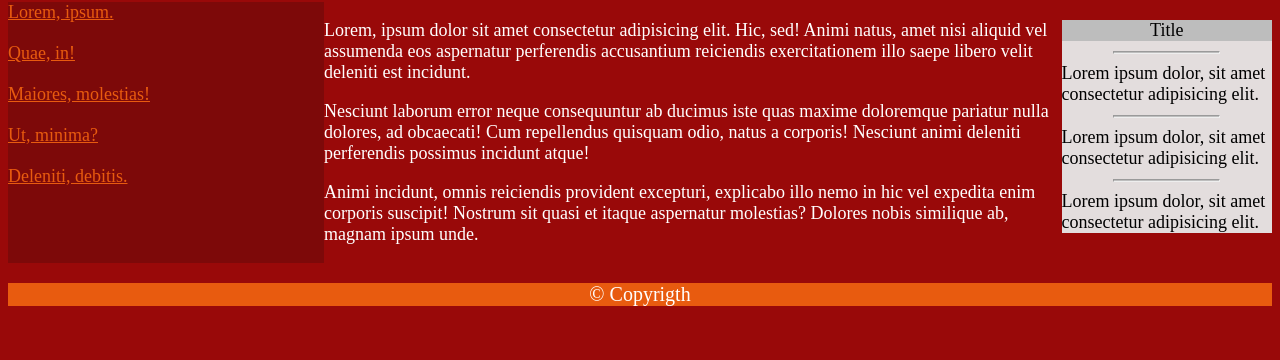
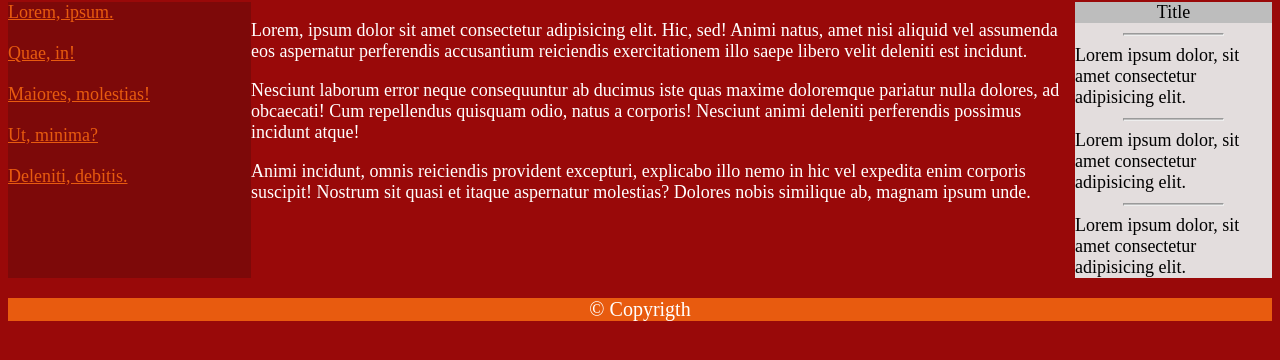
Before and after one commit to Eorvine/eorvine.github.io, a plain HTML site: page Lesson4/Hard/l-4-h.html in a window 1280 px wide. Shown: the part 194-554 px from the top of the page. Drawn offline with Linux system fonts and the light colour scheme.

Commit message:
l-4latest

```diff
--- a/Lesson4/Hard/stile.css
+++ b/Lesson4/Hard/stile.css
@@ -28,7 +28,7 @@ img.nav{
     margin-top: 25px;
 }
 main{
-    display: table;
+    display: flex;
     font-size: 18px;
     margin-top: 5px;
 
@@ -39,7 +39,7 @@ main section{
 main section.list{
     background-color: #7d0909;
     color: #e85b0f;
-    width: 25%;
+    width: 500px;
 
 }
 main section.list ul{
```
